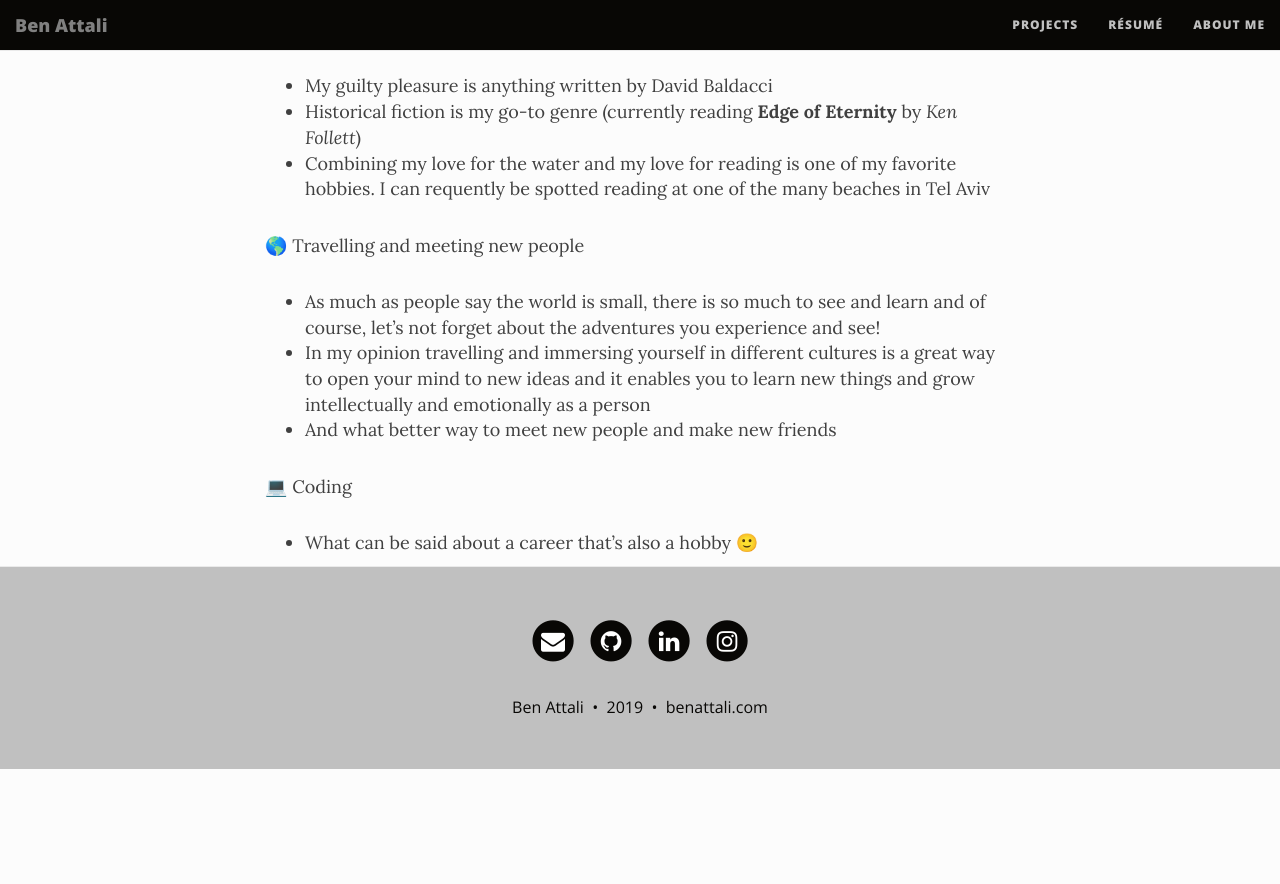
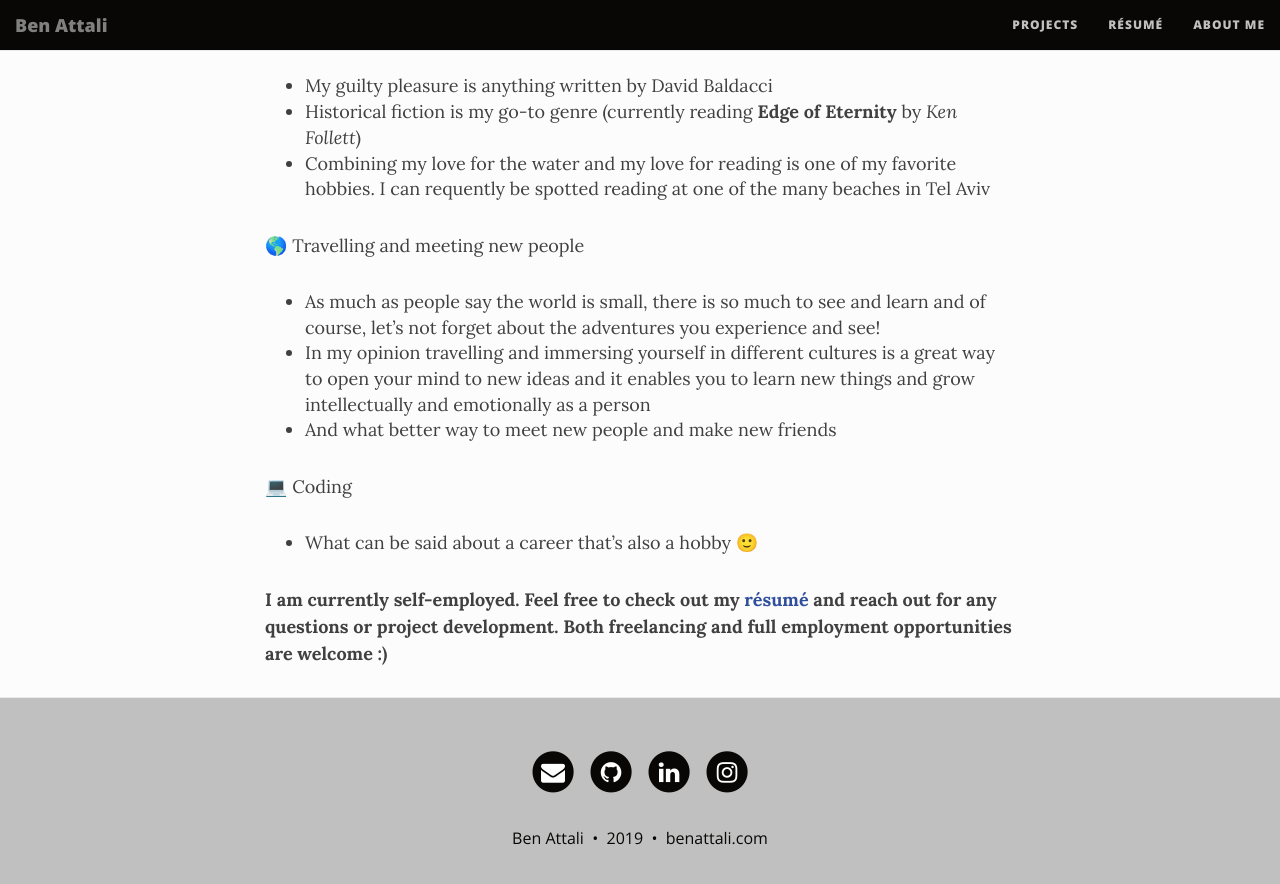
Before and after one commit to benattali/benattali.github.io, a Jekyll site: the page built from aboutme.md, in a window 1280 px wide and 900 px high, scrolled down 967 px. Shown: the top 884 px of the window. Built offline with Jekyll 4.4.1, drawn with Linux system fonts in a browser that asks for light colours; nearby versions of some CDN libraries; before the commit the page ends 1736 px from its top, so only the background shows below that.

Commit message:
Update aboutme.md

```diff
--- a/aboutme.md
+++ b/aboutme.md
@@ -36,3 +36,5 @@ Here are some things I ❤ in no particular order:
 
 💻 Coding
 * What can be said about a career that's also a hobby 🙂
+
+**I am currently self-employed. Feel free to check out my [résumé](https://benattali.github.io/resume) and reach out for any questions or project development. Both freelancing and full employment opportunities are welcome :)**
```
